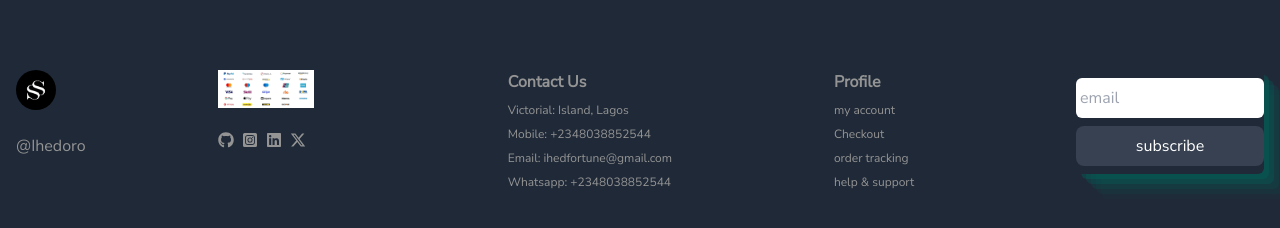
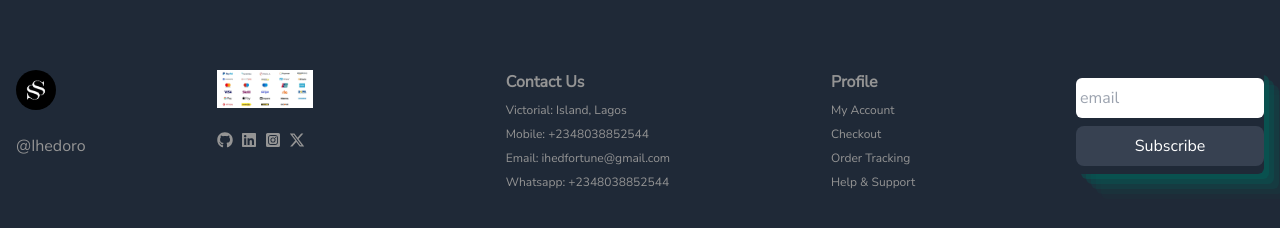
Before and after one commit to fortuneonyeka/shoppers-ecommerce, a React (Create React App) app in the folder shoopers-client/: page / in a window 1280 px wide. Shown: the part 997-1225 px from the top of the page. Built offline with nearby package versions, Linux system fonts and the light colour scheme.

Commit message:
complete footer

```diff
--- a/shoopers-client/src/components/navigation/Footer.jsx
+++ b/shoopers-client/src/components/navigation/Footer.jsx
@@ -1,52 +1,49 @@
-import React from 'react'
-import { Logo, payments} from '../../assets/index.js';
-import { FaInstagramSquare, FaLinkedin, FaGithub  } from "react-icons/fa";
-import { FaXTwitter } from "react-icons/fa6";
+import React from 'react';
+import { Logo, payments } from '../../assets/index.js';
+import { FaInstagramSquare, FaLinkedin, FaGithub } from 'react-icons/fa';
+import { FaXTwitter } from 'react-icons/fa6';
 import { Link } from 'react-router-dom';
 
 const Footer = () => {
-
   const socials = [
     {
       social: FaGithub,
-            link: "https://github.com/fortuneonyeka"
+      link: 'https://github.com/fortuneonyeka',
     },
     {
       social: FaLinkedin,
-            link: "https://github.com/fortuneonyeka"
+      link: 'https://www.linkedin.com/in/fortuneonyeka/',
     },
     {
       social: FaInstagramSquare,
-            link: "https://github.com/fortuneonyeka"
+      link: 'https://www.instagram.com/fortuneonyeka/',
     },
     {
       social: FaXTwitter,
-            link: "https://github.com/fortuneonyeka"
-            }
-      ]
+      link: 'https://twitter.com/fortuneonyeka',
+    },
+  ];
+
   return (
-    <div className=' bg-gray-800 text-[#949494] font-titleFont py-20 px-4'>
+    <div className='bg-gray-800 text-[#949494] font-titleFont py-20 px-4'>
       <div className='max-w-screen-xl mx-auto flex flex-col md:flex-row justify-between'>
         <div className='w-10 h-10 flex flex-col gap-6'>
-            <img className='rounded-full cursor-pointer' src={Logo} alt="Logo" />
+          <img className='rounded-full cursor-pointer' src={Logo} alt='Logo' />
           <p>@Ihedoro</p>
         </div>
         <div className='flex flex-col gap-6'>
+          <div className='w-24 transform transition-transform duration-300 hover:scale-150'>
+            <img src={payments} alt='payments' />
+          </div>
+          <div className='flex gap-2 w-32 '>
+            {socials.map((social, index) => (
+              <a key={index} href={social.link} target='_blank' rel='noopener noreferrer'>
 
-            <div className='w-24 transform transition-transform duration-300 hover:scale-150'>
-            <img  src={payments} alt="payments" />
-            </div>
-            {/* <div>
-                  {socials.map((social) => {
-                        return <div>{<social.socila />}</div>
-
-                  })}
-            </div> */}
-            <div className='flex gap-2 w-32 '>
-                  <FaGithub className="transition-transform duration-300 hover:scale-150 hover:text-blue-300 cursor-pointer"/>
-                  <FaInstagramSquare className="transition-transform duration-300 hover:scale-150 hover:text-[#D400C3] hover:rounded-full cursor-pointer" />
-                  <FaLinkedin  className="transition-transform duration-300 hover:scale-150 hover:rounded-full hover:text-[#0A66C2] cursor-pointer"/>
-                  <FaXTwitter className="transition-transform duration-300 hover:scale-150 hover:text-[#0A66C2] cursor-pointer"/>
+                <social.social
+                  className='transition-transform duration-300 hover:scale-150 hover:text-blue-300 cursor-pointer'
+                />
+              </a>
+            ))}
           </div>
         </div>
         <div className='flex flex-col gap-2'>
@@ -55,25 +52,33 @@ const Footer = () => {
           <p className='text-xs'>Mobile: +2348038852544</p>
           <p className='text-xs'>Email: ihedfortune@gmail.com</p>
           <p className='text-xs'>Whatsapp: +2348038852544</p>
-
         </div>
-      <div className='flex flex-col gap-2'>
+        <div className='flex flex-col gap-2 cursor-pointer'>
           <h3 className='text-md font-bold'>Profile</h3>
-            <p className='text-xs'>my account</p>
-            <p className='text-xs'>Checkout</p>
-            <p className='text-xs'>order tracking</p>
-            <p className='text-xs'>help & support</p>
+          <a href='/account' className='text-xs'>
+             My Account
+          </a>
+          <a href='/checkout' className='text-xs'>
+             Checkout
+          </a>
+          <a href='/order-tracking' className='text-xs '>
+            Order Tracking
+          </a>
+          <a href='/help-support' className='text-xs'>
+            Help & Support
+          </a>
         </div>
-      <div >
-            <form action="" className='flex flex-col shadow-[5px_5px_rgba(0,_98,_90,_0.4),_10px_10px_rgba(0,_98,_90,_0.3),_15px_15px_rgba(0,_98,_90,_0.2),_20px_20px_rgba(0,_98,_90,_0.1),_25px_25px_rgba(0,_98,_90,_0.05)] rounded-md gap-2 py-2'>
-                  <input type="email" placeholder='email' className='rounded-md py-2 px-1'/>
-                  <button className='bg-gray-700 text-white rounded-lg hover:bg-[#17A349] hover:text-black py-2 px-1 focus:border-none text-md'>subscribe</button>
+        <div>
+          <form action='' className='flex flex-col shadow-[5px_5px_rgba(0,_98,_90,_0.4),_10px_10px_rgba(0,_98,_90,_0.3),_15px_15px_rgba(0,_98,_90,_0.2),_20px_20px_rgba(0,_98,_90,_0.1),_25px_25px_rgba(0,_98,_90,_0.05)] rounded-md gap-2 py-2'>
+            <input type='email' placeholder='email' className='rounded-md py-2 px-1' />
+            <button className='bg-gray-700 text-white rounded-lg hover:bg-[#17A349] hover:text-black py-2 px-1 focus:border-none text-md'>
+              Subscribe
+            </button>
           </form>
         </div>
       </div>
+    </div>
+  );
+};
 
-    </div>
-  )
-}
-
-export default Footer
+export default Footer;
```
Lines whose indentation alone changed are shown as unchanged.
